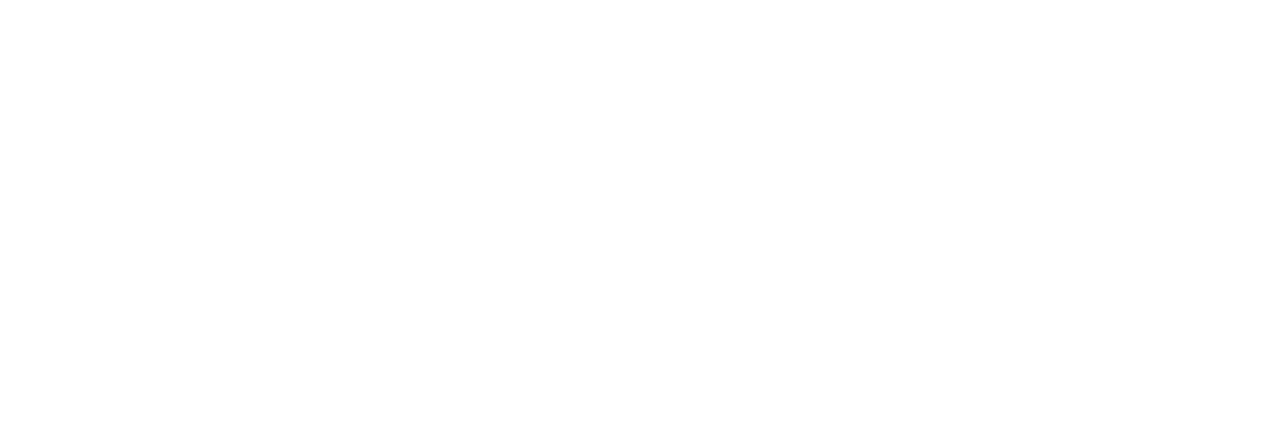
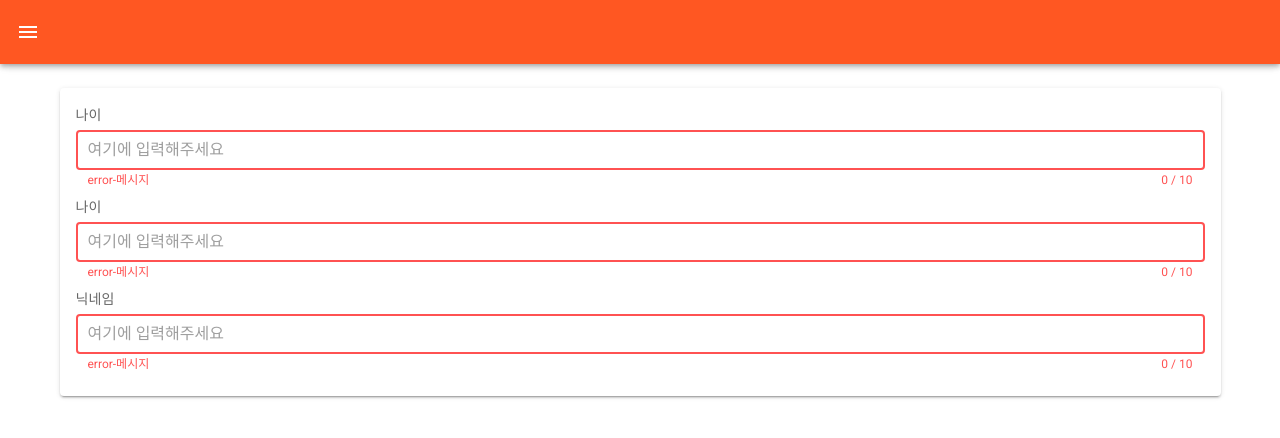
Before and after one commit to yoo-minho/vuetify, a Vue app: page /forms/app-form in a window 1280 px wide. Shown: the top 438 px of the page. Built offline with nearby package versions, Linux system fonts and the light colour scheme.

Commit message:
start 16

```diff
--- /dev/null
+++ b/src/components/app/TextField.vue
@@ -0,0 +1,39 @@
+<template>
+  <label>
+    {{ label }}
+    <v-text-field
+      class="mt-1"
+      :outlined="outlined"
+      :dense="dense"
+      v-bind="$attrs"
+      v-on="$listeners"
+    />
+  </label>
+</template>
+<script>
+export default {
+  name: 'AppTextField',
+  inheritAttrs: false,
+  props: {
+    dense: {
+      type: Boolean,
+      default: true,
+    },
+    outlined: {
+      type: Boolean,
+      default: true,
+    },
+    value: {
+      type: String,
+      default: null,
+    },
+    label: {
+      type: String,
+      default: null,
+    }
+  }
+}
+</script>
+<style>
+
+</style>
--- a/src/layouts/default/Drawer.vue
+++ b/src/layouts/default/Drawer.vue
@@ -28,6 +28,12 @@
     items: [
       {title: 'Dashboard', icon: 'mdi-view-dashboard', to: '/'},
       {
+        title: 'Forms', icon: 'mdi-form-select', items: [
+          {title: 'Validation-Form', to: '/forms/validation-form'},
+          {title: 'App-Form', to: '/forms/app-form'},
+        ]
+      },
+      {
         title: 'Pages', icon: 'mdi-menu', items: [
           {
             title: 'authentication', icon: 'mdi-login', items: [
@@ -43,7 +49,6 @@
       {title: 'Break-Points', icon: 'mdi-image', to: '/break-points'},
       {title: 'typo', icon: 'mdi-image', to: '/typo'},
       {title: 'Tables', icon: 'mdi-table-settings', to: '/tables'},
-      {title: 'Forms', icon: 'mdi-form-select', to: '/forms'},
       {title: 'Buttons', icon: 'mdi-gesture-tap-button', to: '/buttons'},
       {title: 'Icons', icon: 'mdi-emoticon-excited-outline', to: '/icons'},
     ],
--- a/src/router/index.js
+++ b/src/router/index.js
@@ -96,10 +96,20 @@
           import(/* webpackChunkName: "views-tables" */ "@/views/Tables")
       },
       {
-        path: "/forms",
-        name: "Forms",
+        path: "/forms/validation-form",
+        name: "ValidationForm",
         component: () =>
-          import(/* webpackChunkName: "views-forms" */ "@/views/Forms")
+          import(
+            /* webpackChunkName: "views-validation-form" */ "@/views/form/ValidationForms"
+          )
+      },
+      {
+        path: "/forms/app-form",
+        name: "AppForm",
+        component: () =>
+          import(
+            /* webpackChunkName: "views-app-form" */ "@/views/form/AppForms"
+          )
       },
       {
         path: "/buttons",
--- /dev/null
+++ b/src/views/form/AppForms.vue
@@ -0,0 +1,44 @@
+<template>
+  <v-container>
+    <v-card>
+      <v-card-text>
+        <app-text-field
+          v-model="customValue"
+          label="나이"
+          :counter="10"
+          placeholder="여기에 입력해주세요"
+          :error-messages="['error-메시지']"
+        />
+        <app-text-field
+          v-model="customValue"
+          label="나이"
+          :counter="10"
+          placeholder="여기에 입력해주세요"
+          :error-messages="['error-메시지']"
+        />
+        <app-text-field
+          v-model="customValue"
+          label="닉네임"
+          :counter="10"
+          placeholder="여기에 입력해주세요"
+          :error-messages="['error-메시지']"
+        />
+      </v-card-text>
+    </v-card>
+  </v-container>
+</template>
+<script>
+import AppTextField from '@/components/app/TextField'
+export default {
+  components: {
+    AppTextField
+  },
+  data: () => ({
+    customValue: null,
+  }),
+
+}
+</script>
+<style>
+
+</style>
--- a/src/views/Forms.vue
+++ b/src/views/form/ValidationForms.vue
@@ -100,24 +100,13 @@
         </validation-observer>
       </v-card-text>
     </v-card>
-    <v-card>
-      <v-card-text>
-        <label>
-          나이
-          <v-text-field
-            class="m-1"
-            outlined
-            dense
-          />
-        </label>
-      </v-card-text>
-    </v-card>
   </v-container>
 </template>
 <script>
 export default {
   name: 'Forms',
   data: () => ({
+    customValue: null,
     name: null,
     phoneNumber: null,
     email: null,
--- a/src/views/page/ProductList.vue
+++ b/src/views/page/ProductList.vue
@@ -15,7 +15,7 @@
   </v-container>
 </template>
 <script>
-import ProductItem from "@/components/ProductItem"
+import ProductItem from "@/components/product/ProductItem"
 export default {
   components:{
     ProductItem
```
Also changed, not shown: src/components/product/ProductItem.vue (renamed from src/components/ProductItem.vue).
